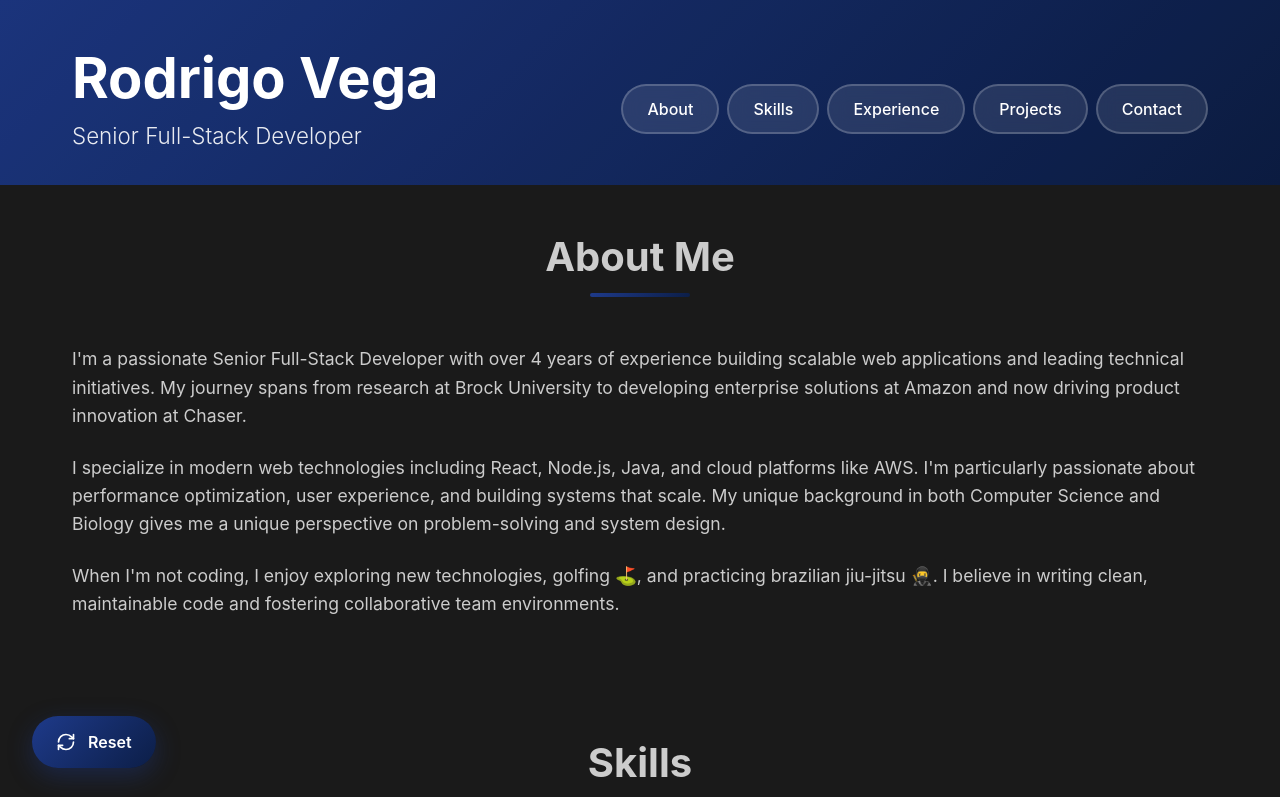
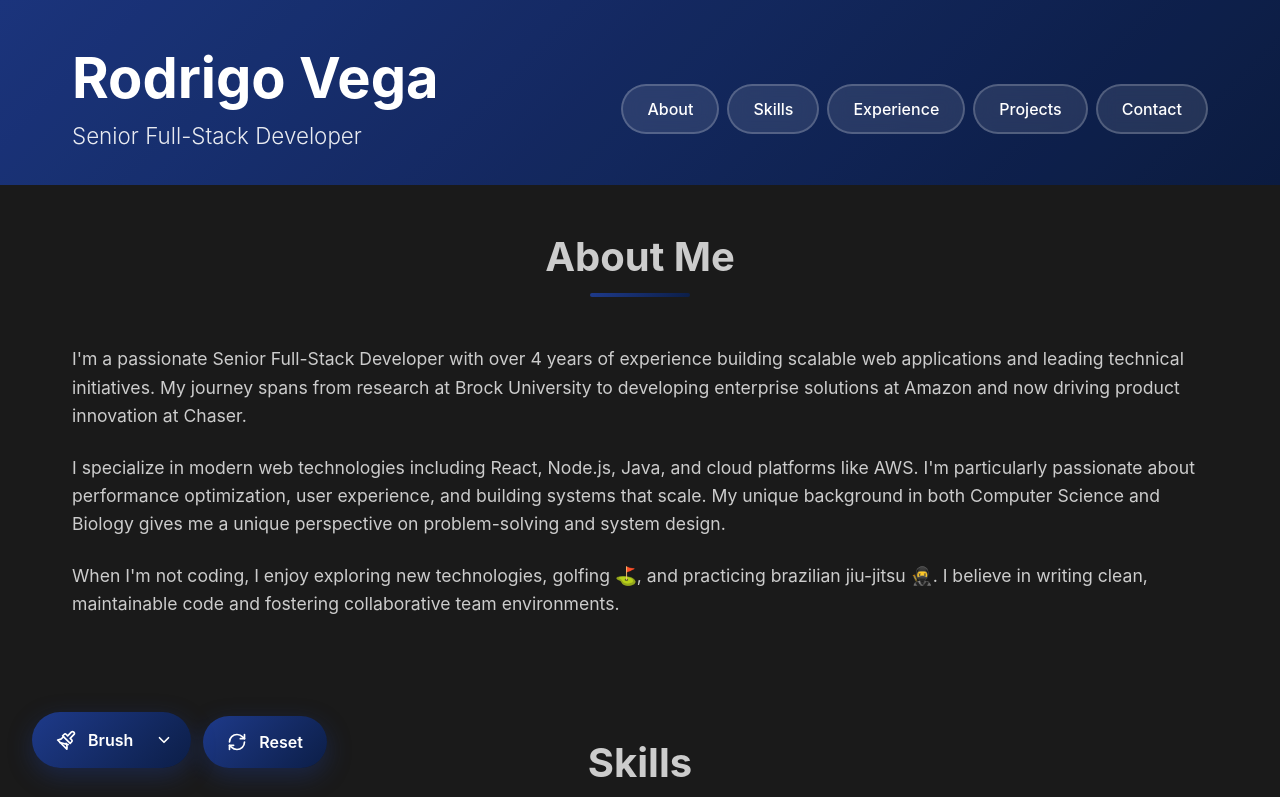
Before and after one commit to RodoVJ/portfolio-website, a React (Vite) app: page / in a window 1280 px wide. Shown: the top 797 px of the page. Built offline with nearby package versions, Linux system fonts and the light colour scheme.

Commit message:
Brush button

```diff
--- a/src/components/MouseReveal/MouseReveal.css
+++ b/src/components/MouseReveal/MouseReveal.css
@@ -33,12 +33,144 @@
   -webkit-mask: url(#reveal-mask);
 }
 
-/* Reset button */
-.reset-paint-btn {
+.mouse-reveal-controls {
   position: fixed;
   bottom: 2rem;
   left: 2rem;
   z-index: 1000;
+  display: flex;
+  flex-wrap: wrap;
+  align-items: flex-end;
+  gap: 0.75rem;
+}
+
+.brush-control {
+  position: relative;
+  display: inline-block;
+}
+
+.brush-toggle-wrap {
+  display: flex;
+  align-items: stretch;
+  border-radius: 50px;
+  overflow: hidden;
+  background: linear-gradient(135deg, #1e3a8a, #0c1e47);
+  color: white;
+  box-shadow: 0 8px 25px rgba(30, 58, 138, 0.4);
+  transition: transform 0.3s ease, box-shadow 0.3s ease;
+}
+
+.brush-toggle-wrap:hover {
+  transform: translateY(-3px);
+  box-shadow: 0 12px 35px rgba(30, 58, 138, 0.5);
+}
+
+.brush-toggle-wrap--on {
+  background: linear-gradient(135deg, #059669, #047857);
+  box-shadow: 0 8px 25px rgba(5, 150, 105, 0.35);
+}
+
+.brush-toggle-wrap--on:hover {
+  background: linear-gradient(135deg, #10b981, #059669);
+  box-shadow: 0 12px 35px rgba(5, 150, 105, 0.45);
+}
+
+.brush-toggle-wrap:active {
+  transform: translateY(-1px);
+}
+
+.brush-toggle-main,
+.brush-thickness-chevron-btn {
+  margin: 0;
+  border: none;
+  background: transparent;
+  color: inherit;
+  font: inherit;
+  cursor: pointer;
+  display: flex;
+  align-items: center;
+  justify-content: center;
+}
+
+.brush-toggle-main {
+  gap: 0.75rem;
+  padding: 1rem 0.85rem 1rem 1.5rem;
+  font-size: 1rem;
+  font-weight: 600;
+}
+
+.brush-thickness-chevron-btn {
+  padding: 0 1.15rem 0 0.5rem;
+}
+
+.brush-thickness-chevron-btn svg {
+  transition: transform 0.2s ease;
+}
+
+.brush-thickness-chevron-btn--open svg {
+  transform: rotate(180deg);
+}
+
+.brush-toggle-main:hover,
+.brush-thickness-chevron-btn:hover {
+  background: rgba(255, 255, 255, 0.08);
+}
+
+.brush-toggle-wrap--on .brush-toggle-main:hover,
+.brush-toggle-wrap--on .brush-thickness-chevron-btn:hover {
+  background: rgba(255, 255, 255, 0.1);
+}
+
+.brush-toggle-main svg,
+.brush-thickness-chevron-btn svg {
+  flex-shrink: 0;
+}
+
+.brush-toggle-label,
+.reset-label {
+  white-space: nowrap;
+}
+
+.brush-thickness-menu {
+  position: absolute;
+  bottom: calc(100% + 0.5rem);
+  right: 0;
+  left: auto;
+  min-width: 10rem;
+  margin: 0;
+  padding: 0.35rem 0;
+  list-style: none;
+  background: #f8fafc;
+  border: 1px solid #e2e8f0;
+  border-radius: 12px;
+  box-shadow: 0 10px 40px rgba(15, 23, 42, 0.18);
+  z-index: 1001;
+}
+
+.brush-thickness-option {
+  display: block;
+  width: 100%;
+  padding: 0.65rem 1rem;
+  border: none;
+  background: transparent;
+  text-align: left;
+  font-size: 0.95rem;
+  font-weight: 600;
+  font-family: inherit;
+  color: #0f172a;
+  cursor: pointer;
+}
+
+.brush-thickness-option:hover {
+  background: #e2e8f0;
+}
+
+.brush-thickness-option--selected {
+  color: #1e40af;
+  background: #dbeafe;
+}
+
+.reset-paint-btn {
   display: flex;
   align-items: center;
   gap: 0.75rem;
@@ -69,28 +201,53 @@
   flex-shrink: 0;
 }
 
-.reset-label {
-  white-space: nowrap;
-}
-
 @media (max-width: 768px) {
-  .reset-paint-btn {
+  .mouse-reveal-controls {
     bottom: 1.5rem;
     left: 1.5rem;
+    gap: 0.6rem;
+  }
+
+  .brush-toggle-main {
+    padding: 0.85rem 0.65rem 0.85rem 1.25rem;
+    font-size: 0.9rem;
+    gap: 0.6rem;
+  }
+
+  .brush-thickness-chevron-btn {
+    padding: 0 1rem 0 0.4rem;
+  }
+
+  .brush-toggle-main svg,
+  .reset-paint-btn svg {
+    width: 18px;
+    height: 18px;
+  }
+
+  .brush-thickness-chevron-btn svg {
+    width: 16px;
+    height: 16px;
+  }
+
+  .reset-paint-btn {
     padding: 0.85rem 1.25rem;
     font-size: 0.9rem;
     gap: 0.6rem;
   }
-
-  .reset-paint-btn svg {
-    width: 18px;
-    height: 18px;
-  }
 }
 
 @media (max-width: 480px) {
+  .brush-toggle-label,
   .reset-label {
     display: none;
+  }
+
+  .brush-toggle-main {
+    padding: 0.75rem 0.5rem 0.75rem 0.85rem;
+  }
+
+  .brush-thickness-chevron-btn {
+    padding: 0 0.85rem 0 0.35rem;
   }
 
   .reset-paint-btn {
--- a/src/components/MouseReveal/MouseReveal.tsx
+++ b/src/components/MouseReveal/MouseReveal.tsx
@@ -6,11 +6,19 @@ interface Point {
   y: number;
   timestamp: number;
   id: number;
+  r: number;
 }
 
 interface MouseRevealProps {
   children: React.ReactNode;
 }
+
+const BRUSH_RADIUS_OPTIONS = [
+  { value: 50, label: 'Thin' },
+  { value: 100, label: 'Medium' },
+  { value: 150, label: 'Thick' },
+  { value: 200, label: 'Large' },
+] as const;
 
 // Detect Safari and mobile
 const isSafari = typeof navigator !== 'undefined' && /^((?!chrome|android).)*safari/i.test(navigator.userAgent);
@@ -18,13 +26,48 @@ const isMobile = typeof navigator !== 'undefined' && /Android|webOS|iPhone|iPad|
 
 const MouseReveal: React.FC<MouseRevealProps> = ({ children }) => {
   const [points, setPoints] = useState<Point[]>([]);
+  const [brushActive, setBrushActive] = useState(false);
+  const [brushRadius, setBrushRadius] = useState<number>(BRUSH_RADIUS_OPTIONS[1].value);
+  const [thicknessMenuOpen, setThicknessMenuOpen] = useState(false);
   const lastPointRef = useRef<Point | null>(null);
   const pointIdRef = useRef(0);
   const svgRef = useRef<SVGSVGElement>(null);
   const lightLayerRef = useRef<HTMLDivElement>(null);
+  const brushControlRef = useRef<HTMLDivElement>(null);
 
-  // Track mouse movement
   useEffect(() => {
+    if (!thicknessMenuOpen) {
+      return;
+    }
+
+    const onPointerDown = (e: MouseEvent) => {
+      if (brushControlRef.current && !brushControlRef.current.contains(e.target as Node)) {
+        setThicknessMenuOpen(false);
+      }
+    };
+
+    const onKeyDown = (e: KeyboardEvent) => {
+      if (e.key === 'Escape') {
+        setThicknessMenuOpen(false);
+      }
+    };
+
+    document.addEventListener('mousedown', onPointerDown);
+    document.addEventListener('keydown', onKeyDown);
+    return () => {
+      document.removeEventListener('mousedown', onPointerDown);
+      document.removeEventListener('keydown', onKeyDown);
+    };
+  }, [thicknessMenuOpen]);
+
+  // Track mouse movement only while brush mode is on
+  useEffect(() => {
+    if (!brushActive) {
+      return;
+    }
+
+    const minDist = Math.max(6, brushRadius * 0.04);
+
     const handleMouseMove = (e: MouseEvent) => {
       const now = Date.now();
       const newPoint: Point = {
@@ -32,11 +75,13 @@ const MouseReveal: React.FC<MouseRevealProps> = ({ children }) => {
         y: e.clientY + window.scrollY,
         timestamp: now,
         id: pointIdRef.current++,
+        r: brushRadius,
       };
 
-      // Only add point if it's far enough from the last point (for performance)
-      if (!lastPointRef.current ||
-          Math.hypot(newPoint.x - lastPointRef.current.x, newPoint.y - lastPointRef.current.y) > 10) {
+      if (
+        !lastPointRef.current ||
+        Math.hypot(newPoint.x - lastPointRef.current.x, newPoint.y - lastPointRef.current.y) > minDist
+      ) {
         lastPointRef.current = newPoint;
         setPoints((prev) => [...prev, newPoint]);
       }
@@ -47,11 +92,7 @@ const MouseReveal: React.FC<MouseRevealProps> = ({ children }) => {
     return () => {
       window.removeEventListener('mousemove', handleMouseMove);
     };
-  }, []);
-
-  // Update SVG size
-
-
+  }, [brushActive, brushRadius]);
 
   // Reset all paint strokes
   const resetPaint = () => {
@@ -75,19 +116,15 @@ const MouseReveal: React.FC<MouseRevealProps> = ({ children }) => {
             <defs>
               <mask id="reveal-mask">
                 <rect width="100%" height="100%" fill="black" />
-                {points.map((point) => {
-                  const radius = 250;
-
-                  return (
+                {points.map((point) => (
                   <circle
                     key={point.id}
                     cx={point.x}
                     cy={point.y}
-                      r={radius}
+                    r={point.r}
                     fill="white"
                   />
-                  );
-                })}
+                ))}
               </mask>
             </defs>
           </svg>
@@ -106,9 +143,85 @@ const MouseReveal: React.FC<MouseRevealProps> = ({ children }) => {
         </>
       )}
 
-      {/* Reset button - only show on desktop non-Safari browsers */}
+      {/* Paint controls — desktop non-Safari only */}
       {!isSafari && !isMobile && (
+        <div className="mouse-reveal-controls">
+          <div className="brush-control" ref={brushControlRef}>
+            <div className={`brush-toggle-wrap${brushActive ? ' brush-toggle-wrap--on' : ''}`}>
               <button
+                type="button"
+                className="brush-toggle-main"
+                onClick={() => setBrushActive((v) => !v)}
+                aria-pressed={brushActive}
+                aria-label={brushActive ? 'Turn off brush' : 'Turn on brush'}
+                title={brushActive ? 'Turn off brush' : 'Turn on brush to reveal light mode'}
+              >
+                <svg
+                  width="20"
+                  height="20"
+                  viewBox="0 0 24 24"
+                  fill="none"
+                  stroke="currentColor"
+                  strokeWidth="2"
+                  strokeLinecap="round"
+                  strokeLinejoin="round"
+                  aria-hidden
+                >
+                  <path d="M18.37 2.63 14 7l-1.59-1.59a2 2 0 0 0-2.82 0L8 7l9 9 1.59-1.59a2 2 0 0 0 0-2.82L17 10l4.37-4.37a2.12 2.12 0 0 0-3-3z" />
+                  <path d="M9 8c-2 3-4 3.5-7 4l11 11c.5-3 .5-5-1-7" />
+                  <path d="M14.5 17.5 4.5 15" />
+                </svg>
+                <span className="brush-toggle-label">Brush</span>
+              </button>
+              <button
+                type="button"
+                className={`brush-thickness-chevron-btn${thicknessMenuOpen ? ' brush-thickness-chevron-btn--open' : ''}`}
+                onClick={() => setThicknessMenuOpen((o) => !o)}
+                aria-expanded={thicknessMenuOpen}
+                aria-haspopup="listbox"
+                aria-label="Brush thickness"
+                title="Brush thickness"
+              >
+                <svg
+                  width="18"
+                  height="18"
+                  viewBox="0 0 24 24"
+                  fill="none"
+                  stroke="currentColor"
+                  strokeWidth="2.25"
+                  strokeLinecap="round"
+                  strokeLinejoin="round"
+                  aria-hidden
+                >
+                  <path d="m6 9 6 6 6-6" />
+                </svg>
+              </button>
+            </div>
+
+            {thicknessMenuOpen && (
+              <ul className="brush-thickness-menu" role="listbox" aria-label="Brush thickness">
+                {BRUSH_RADIUS_OPTIONS.map((opt) => (
+                  <li key={opt.value} role="presentation">
+                    <button
+                      type="button"
+                      role="option"
+                      aria-selected={brushRadius === opt.value}
+                      className={`brush-thickness-option${brushRadius === opt.value ? ' brush-thickness-option--selected' : ''}`}
+                      onClick={() => {
+                        setBrushRadius(opt.value);
+                        setThicknessMenuOpen(false);
+                      }}
+                    >
+                      {opt.label}
+                    </button>
+                  </li>
+                ))}
+              </ul>
+            )}
+          </div>
+
+          <button
+            type="button"
             className="reset-paint-btn"
             onClick={resetPaint}
             aria-label="Reset view"
@@ -123,14 +236,16 @@ const MouseReveal: React.FC<MouseRevealProps> = ({ children }) => {
               strokeWidth="2"
               strokeLinecap="round"
               strokeLinejoin="round"
+              aria-hidden
             >
-            <path d="M3 12a9 9 0 0 1 9-9 9.75 9.75 0 0 1 6.74 2.74L21 8"/>
-            <path d="M21 3v5h-5"/>
-            <path d="M21 12a9 9 0 0 1-9 9 9.75 9.75 0 0 1-6.74-2.74L3 16"/>
-            <path d="M3 21v-5h5"/>
+              <path d="M3 12a9 9 0 0 1 9-9 9.75 9.75 0 0 1 6.74 2.74L21 8" />
+              <path d="M21 3v5h-5" />
+              <path d="M21 12a9 9 0 0 1-9 9 9.75 9.75 0 0 1-6.74-2.74L3 16" />
+              <path d="M3 21v-5h5" />
             </svg>
             <span className="reset-label">Reset</span>
           </button>
+        </div>
       )}
     </div>
   );
```
Lines whose indentation alone changed are shown as unchanged.
